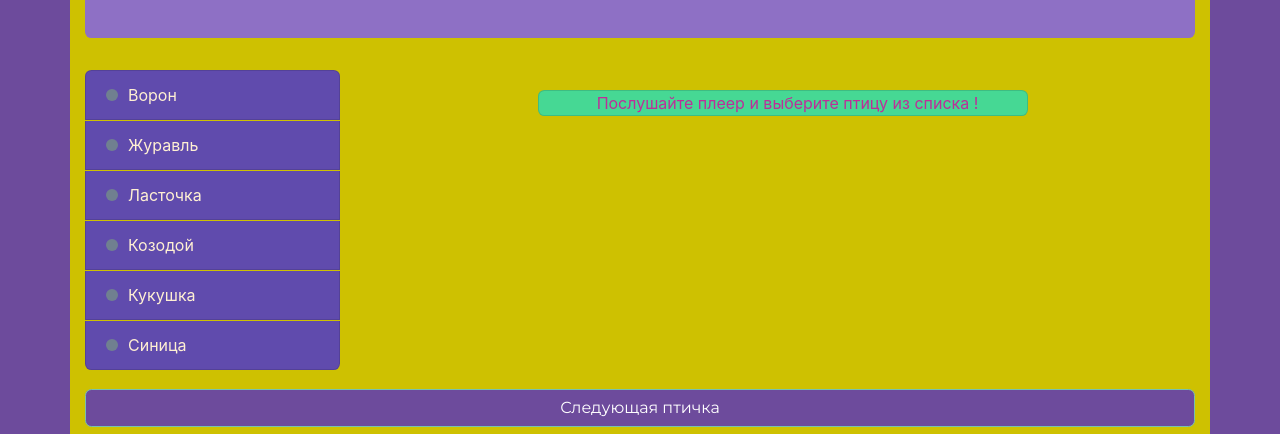
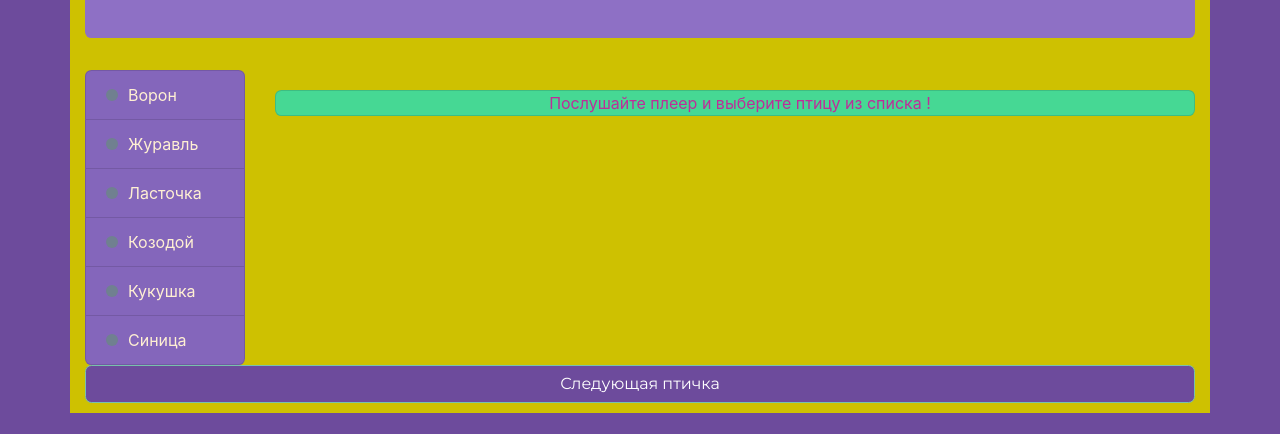
Before and after one commit to maksim-nemtsev/songbird, a React (Create React App) app: page / in a window 1280 px wide. Shown: the part 622-1056 px from the top of the page. After the commit the page ends 1035 px from the top, so only its background shows below. Built offline with nearby package versions, Linux system fonts and the light colour scheme; no server answers.

Commit message:
fix: fix height

```diff
--- a/src/components/App/App.js
+++ b/src/components/App/App.js
@@ -65,13 +65,13 @@ const App = () => {
   };
 
   return (
-    <div className="container" >
+    <div className="container">
       <Header activeCategory={category} score={score} />
       {!gameOver ? (
         <div>
           <RandomBIrd birdData={birdsData[category][randomBirdNumber]} answered={answered} />
           <div className="row mb2">
-            <div className="col-lg-3">
+            <div className="col-md-2">
               <BirdList
                 answered={answered}
                 randomBirdId={randomBird.id}
@@ -79,11 +79,11 @@ const App = () => {
                 birds={birdsData[category]}
               />
             </div>
-            <div className="col-lg-9">
+            <div className="col-md-10">
               <BirdInfo selectedAnswer={selectedAnswer} />
             </div>
           </div>
-          <div className='btn-bottom'>
+          <div className="btn-bottom">
             <Btn active={answered} onClickHandler={onNextRoundHandler}>
               Следующая птичка
             </Btn>
--- a/src/components/BirdInfo/BirdInfo.css
+++ b/src/components/BirdInfo/BirdInfo.css
@@ -9,6 +9,7 @@
   flex-direction: column;
   align-items: center;
   text-align: center;
+  max-height: 500px;
   background-color: #46d894;
   color: rgb(255, 240, 211);
   outline: none;
--- a/src/components/BirdInfo/BirdInfo.jsx
+++ b/src/components/BirdInfo/BirdInfo.jsx
@@ -22,10 +22,10 @@ const BirdInfo = ({ selectedAnswer }) => {
           <div className="bird-info-list">
             <ul className="list-group">
               <li className="list-group-item">
-                <h5>{selectedAnswer.name}</h5>
+                <h6>{selectedAnswer.name}</h6>
               </li>
               <li className="list-group-item">
-                <h3>{selectedAnswer.species}</h3>
+                <h5>{selectedAnswer.species}</h5>
               </li>
               <li className="list-group-item">
                 <h6>{selectedAnswer.description}</h6>
```
Also changed, not shown: 1 other file (tests, documents, lock files or other folders).
